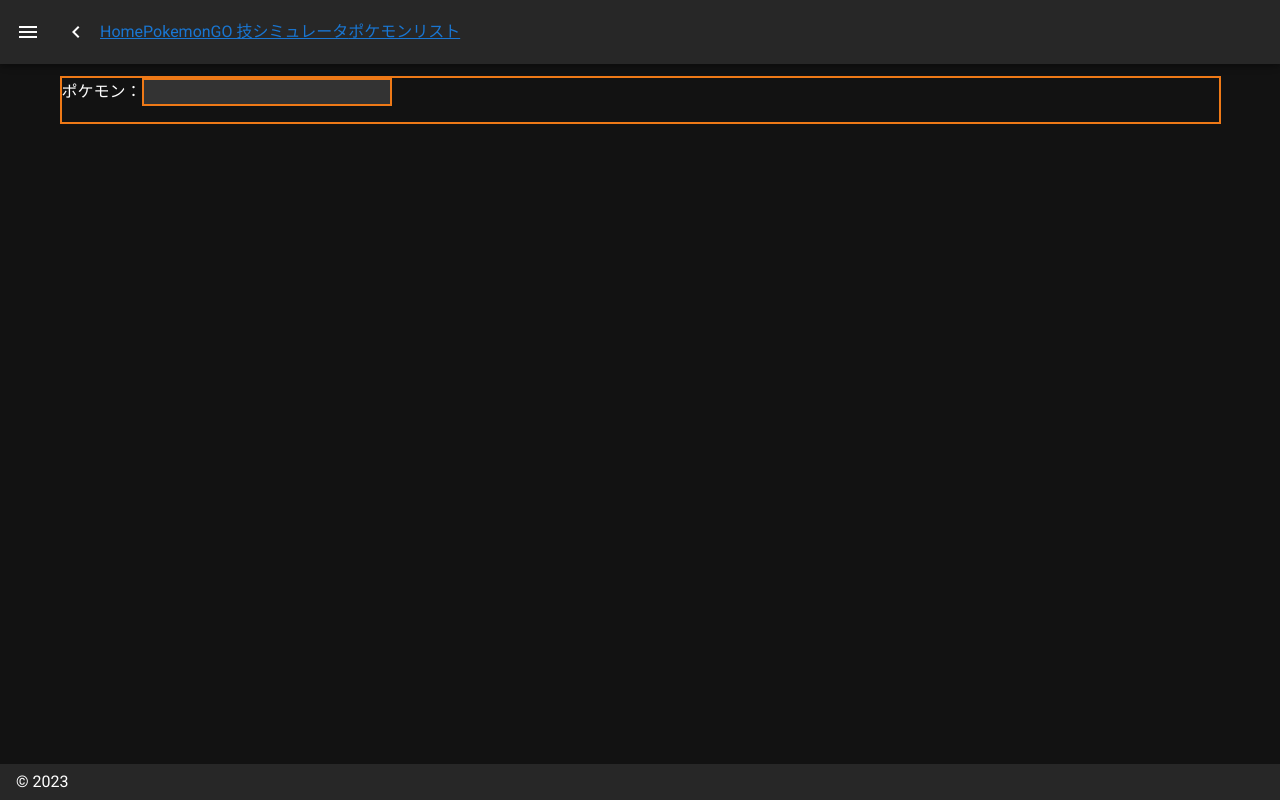
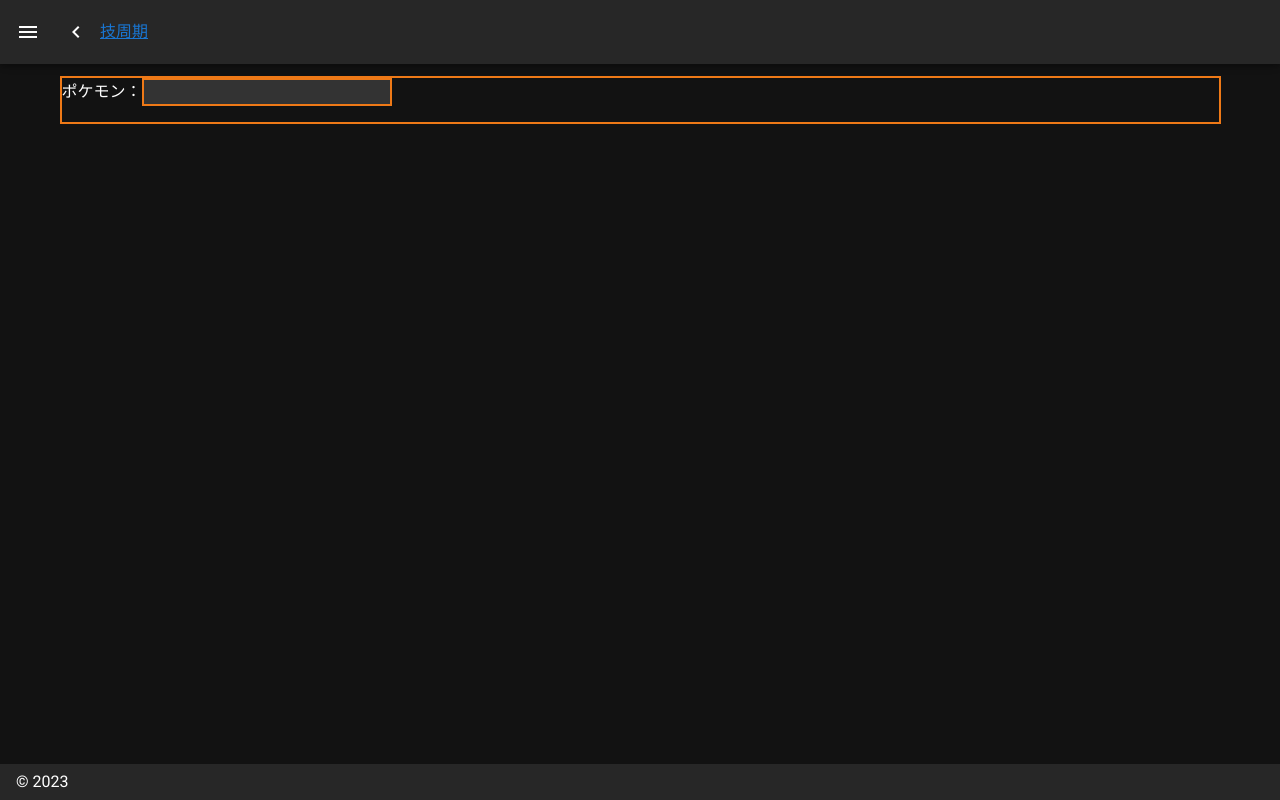
Before and after one commit to zuumi/pokemon-party, a Nuxt app: page /pokemon in a window 1280 px wide. Built offline with nearby package versions, Linux system fonts and the light colour scheme; what v-tooltip would draw is missing.

Commit message:
:sparkles: ポケモン図鑑番号から画像を表示してみた

```diff
--- a/components/NavBar.vue
+++ b/components/NavBar.vue
@@ -1,9 +1,7 @@
 <template>
   <div>
     <nav>
-      <nuxt-link to="/">Home</nuxt-link>
-      <nuxt-link :to="{ name: 'waza' }">PokemonGO 技シミュレータ</nuxt-link>
-      <nuxt-link :to="{ name: 'pokemon' }">ポケモンリスト</nuxt-link>
+      <nuxt-link :to="{ name: 'pokemon' }">技周期</nuxt-link>
     </nav>
   </div>
 </template>
--- a/pages/index.vue
+++ b/pages/index.vue
@@ -1,11 +1,27 @@
 <template>
-  <v-row justify="center" align="center">
-    <v-col cols="12" sm="8" md="6"> </v-col>
-  </v-row>
+  <div>
+    <h1>{{ pokemon.name }}</h1>
+    <img
+      v-if="pokemon.sprites && pokemon.sprites.front_default"
+      :src="pokemon.sprites.front_default"
+      alt="pokemon image"
+    />
+  </div>
 </template>
 
 <script>
 export default {
-  name: 'IndexPage',
+  data() {
+    return {
+      pokemon: {},
+    }
+  },
+  created() {
+    fetch('https://pokeapi.co/api/v2/pokemon/1000')
+      .then((response) => response.json())
+      .then((data) => {
+        this.pokemon = data
+      })
+  },
 }
 </script>
```
